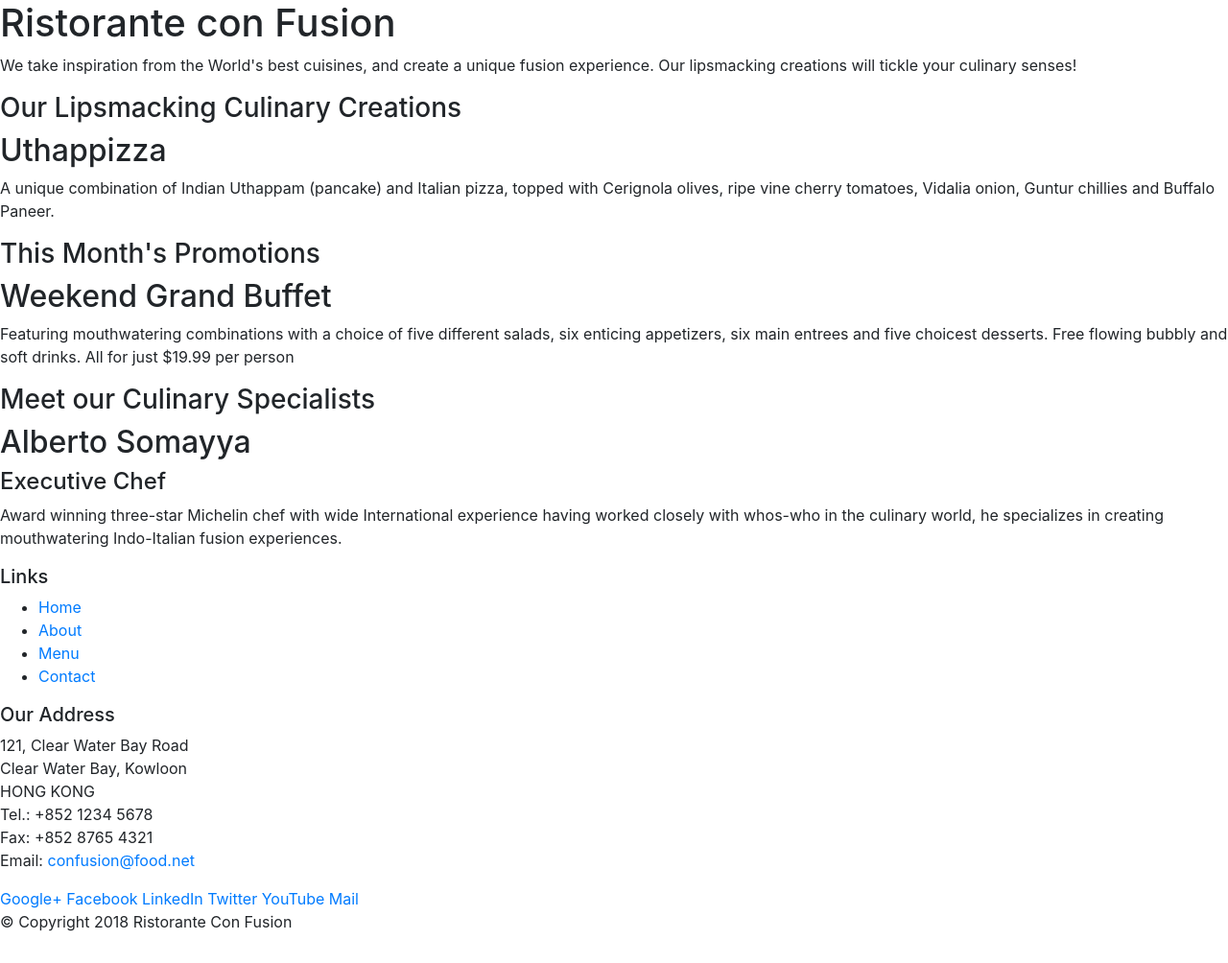
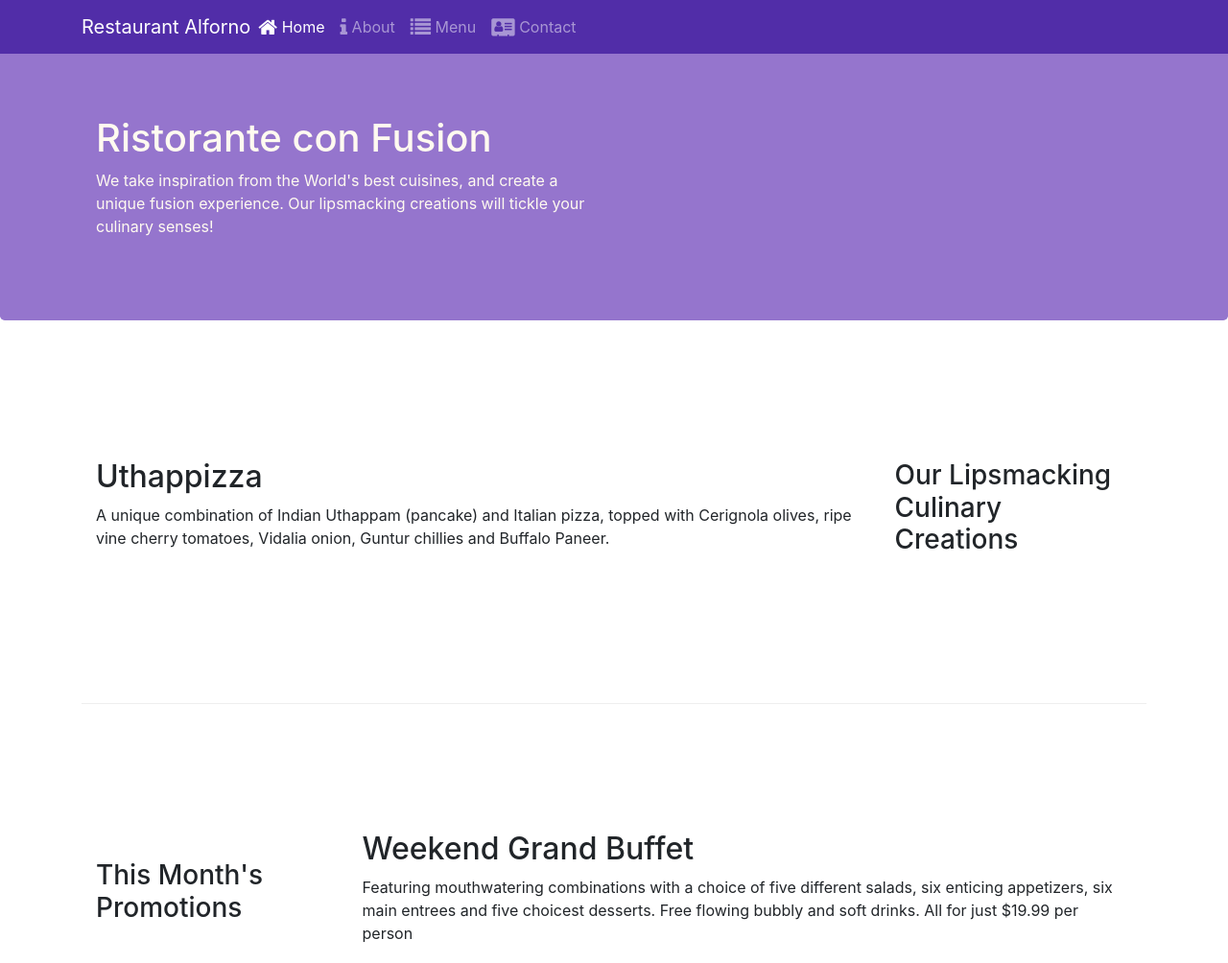
Before and after one commit to BrahimAimen/BootstrapFormation, a website: page index.html in a window 1280 px wide. Shown: the top 1004 px of the page at 96% size. Drawn offline with nearby package versions, Linux system fonts and the light colour scheme.

Commit message:
font icons

```diff
--- /dev/null
+++ b/css/styles.css
@@ -0,0 +1,38 @@
+.row-header{
+	margin: 0px auto;
+	padding: 0px auto;
+}
+
+.row-content{
+	margin: 0px auto;
+	padding: 50px 0px 50px 0px;
+	border-bottom: 1px ridge;
+	min-height: 400px;
+}
+
+.footer{
+	background-color: #D1C4E9;
+	margin: 0px auto;
+	padding: 20px 0px 20px 0px;
+}
+.jumbotron{
+	padding: 70px 30px 70px 30px;
+	margin: 0px auto;
+	background-color: #9575CD;
+	color: floralwhite;
+}
+
+.addresse{
+	font-size: 80%;
+	margin: 0px;
+	color: #0f0f0f;
+}
+
+body{
+	padding: 50px 0px 0px 0px;
+	z-index: 0;
+}
+
+.navbar-dark{
+	background-color: #512DA8;
+}
--- a/index.html
+++ b/index.html
@@ -10,93 +10,133 @@
 
     <!-- Bootstrap CSS -->
     <link rel="stylesheet" href="node_modules/bootstrap/dist/css/bootstrap.min.css">
+    <!--Font Awesome-->
+    <link rel="stylesheet" type="text/css" href="node_modules/font-awesome/css/font-awesome.min.css">
+    <!--Bootstrap Social Media-->
+    <link rel="stylesheet" type="text/css" href="node_modules/bootstrap-social/bootstrap-social.css">
+    <link rel="stylesheet" type="text/css" href="css/styles.css">
 </head>
 
 <body>
 
-    <header>
-        <div>
-            <div>
-                <div>
+<nav class="navbar navbar-dark navbar-expand-sm fixed-top">
+    <div class="container">
+        <button class="navbar-toggler" type="button" data-toggle="collapse" data-target="#Navbar">
+            <span class="navbar-toggler-icon"></span>
+        </button>
+        <a href="#" class="navbar-brand mr-auto">Restaurant Alforno</a>
+        <div class="collapse navbar-collapse" id="Navbar">
+            <ul class="navbar-nav mr-auto">
+                <li class="nav-item active"> <a href="#" class="nav-link"><span class="fa fa-home fa-lg"></span> Home</a></li>
+                <li class="nav-item"> <a href="./aboutus.html" class="nav-link"><span class="fa fa-info fa-lg"></span> About</a></li>
+                <li class="nav-item"> <a href="#" class="nav-link"><span class="fa fa-list fa-lg"></span> Menu</a></li>
+                <li class="nav-item"> <a class="nav-link" href="#"><span class="fa fa-address-card fa-lg"></span> Contact</a></li>
+            </ul>
+        </div>
+
+
+
+    </div>
+</nav>
+
+
+
+    <!--nav class="navbar navbar-dark navbar-expand-sm bg-primary fixed-top">
+        <div class="container">
+            <a href="#" class="navbar-brand">Restaurant Alforno</a>
+            <ul class="navbar-nav mr-auto">
+                <li class="nav-item active"> <a href="#" class="navlink">Home</a></li>
+                <li class="nav-item"> <a href="./aboutus.html" class="navlink">About</a></li>
+                <li class="nav-item"> <a href="#" class="navlink">Menu</a></li>
+                <li class="nav-item"> <a class="navlink" href="#">Contact</a></li>
+            </ul>
+        </div>
+
+    </nav-->
+    <header class="jumbotron">
+        <div class="container">
+            <div class="row row-header">
+                <div class="col-12 col-sm-6">
                     <h1>Ristorante con Fusion</h1>
                     <p>We take inspiration from the World's best cuisines, and create a unique fusion experience. Our lipsmacking creations will tickle your culinary senses!</p>
                 </div>
-                <div>
+                <div class="col-12 col-sm">
                 </div>
             </div>
         </div>
     </header>
 
-    <div>
-        <div>
-            <div>
+    <div class="container">
+        <div class="row row-content align-items-center">
+            <div class="col-12 col-sm-4 col-md-3 order-sm-last">
                 <h3>Our Lipsmacking Culinary Creations</h3>
             </div>
-            <div>
+            <div class="col-12 col-sm col-md order-sm-first">
                 <h2>Uthappizza</h2>
-                <p>A unique combination of Indian Uthappam (pancake) and Italian pizza, topped with Cerignola olives, ripe vine cherry tomatoes, Vidalia onion, Guntur chillies and Buffalo Paneer.</p>
+                <p class="d-none d-sm-block">A unique combination of Indian Uthappam (pancake) and Italian pizza, topped with Cerignola olives, ripe vine cherry tomatoes, Vidalia onion, Guntur chillies and Buffalo Paneer.</p>
             </div>
         </div>
 
 
-        <div>
-            <div>
+        <div class="row row-content align-items-center">
+            <div class="col-12 col-sm-4 col-md-3">
                 <h3>This Month's Promotions</h3>
             </div>
-            <div>
+            <div class="col-12 col-sm col-md">
                 <h2>Weekend Grand Buffet</h2>
-                <p>Featuring mouthwatering combinations with a choice of five different salads, six enticing appetizers, six main entrees and five choicest desserts. Free flowing bubbly and soft drinks. All for just $19.99 per person </p>
+                <p class="d-none d-sm-block">Featuring mouthwatering combinations with a choice of five different salads, six enticing appetizers, six main entrees and five choicest desserts. Free flowing bubbly and soft drinks. All for just $19.99 per person </p>
             </div>
         </div>
 
-        <div>
-            <div>
+        <div class="row row-content align-items-center">
+            <div class="col-12 col-sm-4 col-md-3 order-sm-last">
                 <h3>Meet our Culinary Specialists</h3>
             </div>
-            <div>
+            <div class="col-12 col-sm col-md order-sm-first">
                 <h2>Alberto Somayya</h2>
                 <h4>Executive Chef</h4>
-                <p>Award winning three-star Michelin chef with wide International experience having worked closely with whos-who in the culinary world, he specializes in creating mouthwatering Indo-Italian fusion experiences. </p>
+                <p class="d-none d-sm-block">Award winning three-star Michelin chef with wide International experience having worked closely with whos-who in the culinary world, he specializes in creating mouthwatering Indo-Italian fusion experiences. </p>
             </div>
         </div>
     </div>
 
-    <footer>
-        <div>
-            <div>
-                <div>
+    <footer class="footer">
+        <div class="container">
+            <div class="row">
+                <div class="col-4 col-sm-2 offset-1">
                     <h5>Links</h5>
-                    <ul>
+                    <ul class="list-unstyled">
                         <li><a href="#">Home</a></li>
-                        <li><a href="#">About</a></li>
+                        <li><a href="./aboutus.html">About</a></li>
                         <li><a href="#">Menu</a></li>
                         <li><a href="#">Contact</a></li>
                     </ul>
                 </div>
-                <div>
+                <div class="col-7 col-sm-5">
                     <h5>Our Address</h5>
                     <address>
 		              121, Clear Water Bay Road<br>
 		              Clear Water Bay, Kowloon<br>
 		              HONG KONG<br>
-		              Tel.: +852 1234 5678<br>
-		              Fax: +852 8765 4321<br>
-		              Email: <a href="mailto:confusion@food.net">confusion@food.net</a>
+                      <i class="fa fa-phone fa-lg"></i>
+		              : +852 1234 5678<br>
+                      <i class="fa fa-fax fa-lg"></i>: +852 8765 4321<br>
+                      <i class="fa fa-envelope fa-lg"></i>: <a href="mailto:confusion@food.net">confusion@food.net</a>
 		           </address>
                 </div>
-                <div>
-                    <div>
-                        <a href="http://google.com/+">Google+</a>
-                        <a href="http://www.facebook.com/profile.php?id=">Facebook</a>
-                        <a href="http://www.linkedin.com/in/">LinkedIn</a>
-                        <a href="http://twitter.com/">Twitter</a>
-                        <a href="http://youtube.com/">YouTube</a>
-                        <a href="mailto:">Mail</a>
+                <div class="col-12 col-sm-4 align-self-center">
+                    <div class="text-center">
+                        <a class="btn btn-social-icon btn-google" href="http://google.com/+"><span class="fa fa-google-plus fa-lg"></span></a>
+                        <a class="btn btn-social-icon btn-facebook" href="http://www.facebook.com/profile.php?id="><span class="fa fa-facebook fa-lg"></span></a>
+                        <a class="btn btn-social-icon btn-linkedin" href="http://www.linkedin.com/in/"><span class="fa fa-linkedin fa-lg"></span></a>
+                        <a class="btn btn-social-icon btn-twitter" href="http://twitter.com/"><span class="fa fa-twitter fa-lg"></span></a>
+                        <a class="btn btn-social-icon btn-google" href="http://youtube.com/"><span class="fa fa-youtube fa-lg"></span></a>
+                        <a class="btn btn-social-icon" href="mailto:"><span class="fa fa-envelope-o fa-lg"></span></a>
                     </div>
                 </div>
            </div>
-           <div>
-                <div>
+           <div class="row justify-content-center">
+                <div class="col-auto">
                     <p>© Copyright 2018 Ristorante Con Fusion</p>
                 </div>
            </div>
--- a/package.json
+++ b/package.json
@@ -15,6 +15,8 @@
   },
   "dependencies": {
     "bootstrap": "^4.6.0",
+    "bootstrap-social": "^5.1.1",
+    "font-awesome": "^4.7.0",
     "jquery": "^3.5.1",
     "popper.js": "^1.12.9"
   }
```
Also changed, not shown: aboutus.html (added, +149 -0 lines), 1 other file.
